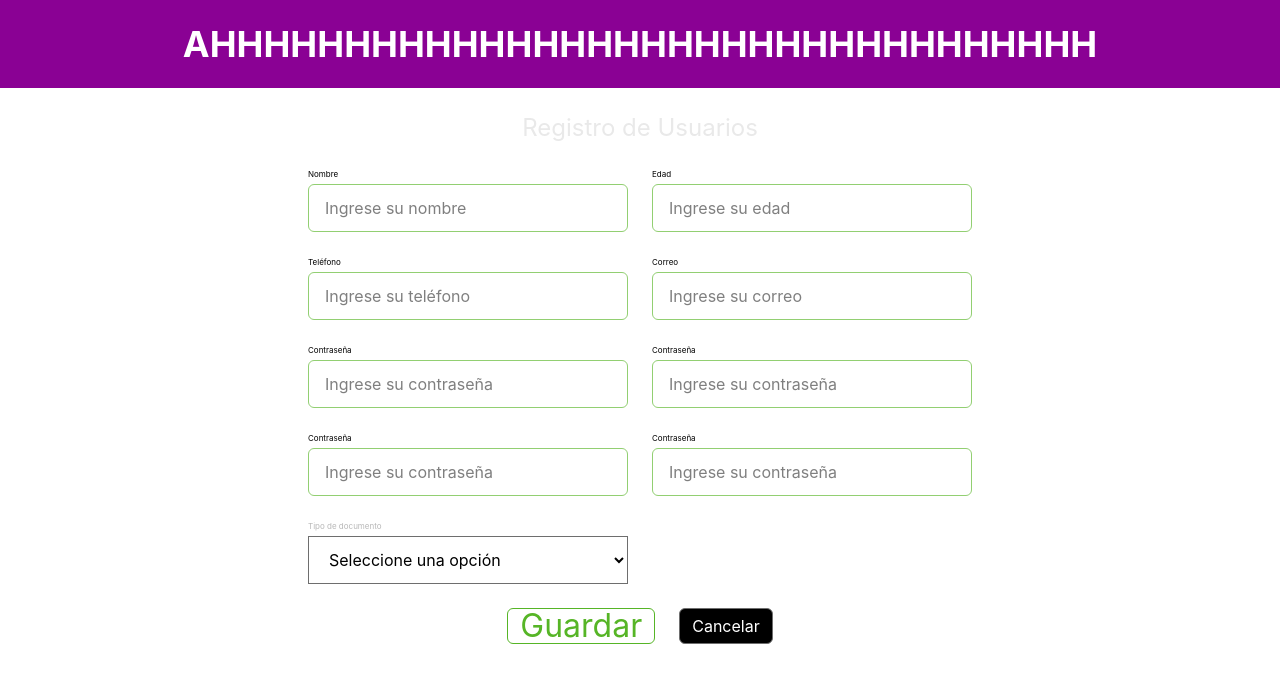
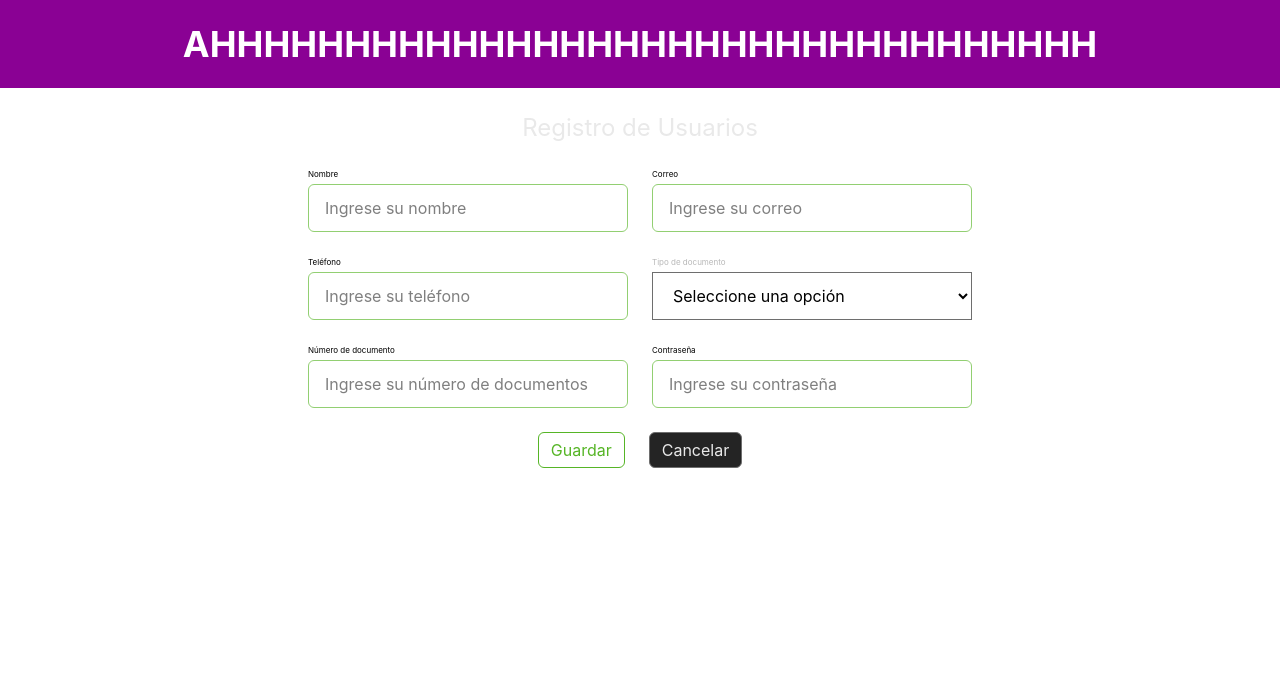
Before and after one commit to 4bryssion/proyecto-formativo-sia, a React (Vite) app: page / in a window 1280 px wide. Shown: the top 682 px of the page. Built offline with nearby package versions, Linux system fonts and the light colour scheme.

Commit message:
feat(form): creación de formulario del usuario para realizar validaciones con zod

```diff
--- a/src/features/users/components/UserRegisterForm.jsx
+++ b/src/features/users/components/UserRegisterForm.jsx
@@ -14,13 +14,13 @@
     }, []);
 
     // Handle
-    const handleNameChange = (e)  => {
-        console.log("Nombre: ", e.target.value)
-    }
+    // const handleNameChange = (e)  => {
+    //     console.log("Nombre: ", e.target.value)
+    // }
 
-    const handleEmailBlur = (e)  => {
-        console.log("Email: ", e.target.value)
-    }
+    // const handleEmailBlur = (e)  => {
+    //     console.log("Email: ", e.target.value)
+    // }
 
     return(
         <div>
@@ -53,58 +53,45 @@
                 >
                     <Input
                         label = "Nombre"
+                        name = "userName"
                         placeholder = "Ingrese su nombre"
-                        onChange = {handleNameChange}
+                        // onChange = {handleNameChange}
                     />
 
                     <Input
-                        label = "Edad"
-                        placeholder = "Ingrese su edad"
-                        type="number"
+                        label = "Correo"
+                        name = "userEmail"
+                        placeholder = "Ingrese su correo"
+                        type="email"
+                        // onBlur = {handleEmailBlur}
                     />
 
                     <Input
                         label = "Teléfono"
+                        name = "userPhone"
                         placeholder = "Ingrese su teléfono"
                         type="tel"
                     />
 
+                    <Select
+                        label = "Tipo de documento"
+                        name="userDocumentType"
+                        options={documentTypes}
+                    />
+
                     <Input
-                        label = "Correo"
-                        placeholder = "Ingrese su correo"
-                        type="email"
-                        onBlur = {handleEmailBlur}
+                        label = "Número de documento"
+                        name = "userDocumentNumber"
+                        placeholder = "Ingrese su número de documentos"
                     />
 
                     <Input
                         label = "Contraseña"
+                        name  = "userPassword"
                         placeholder = "Ingrese su contraseña"
                         type="password"
                     />
 
-                    <Input
-                        label = "Contraseña"
-                        placeholder = "Ingrese su contraseña"
-                        type="password"
-                    />
-
-                    <Input
-                        label = "Contraseña"
-                        placeholder = "Ingrese su contraseña"
-                        type="password"
-                    />
-
-                    <Input
-                        label = "Contraseña"
-                        placeholder = "Ingrese su contraseña"
-                        type="password"
-                    />
-
-                    <Select
-                        label = "Tipo de documento"
-                        name="documentType"
-                        options={documentTypes}
-                    />
                 </div>
 
 
--- a/src/shared/components/Button.jsx
+++ b/src/shared/components/Button.jsx
@@ -9,8 +9,9 @@
 }){
 
     const variants = {
-        primary: "text-brand border text-h1",
-        secondary: "bg-black border border-border text-white hover:bg-surface-mute"
+        primary: "text-brand border text-body hover:bg-surface-muted  hover:text-text-inverse",
+
+        secondary: "bg-background border border-border text-text-primary hover:bg-surface-muted hover:text-text-inverse"
     }
 
     const sizes = {
--- a/src/styles/semantic.css
+++ b/src/styles/semantic.css
@@ -17,7 +17,7 @@
     --semantic-text-primary: var(--color-gray-900); /* Color principal de lectura, títulos, texto base del documento */
     --semantic-text-secondary: var(--color-gray-700); /* Textos con menos dominantes */
     --semantic-text-muted: var(--color-gray-500); /* Texto deshabilitado por ejemplo */
-    --semantic-text-inverse: var(--color-gray-50); /* Texto invertido */
+    --semantic-text-inverse: var(--color-white); /* Texto invertido */
 
     /* ============= BORDER ============ */
     --semantic-border: var(--color-gray-400); /* Borde principal de todos los componentes */
```
